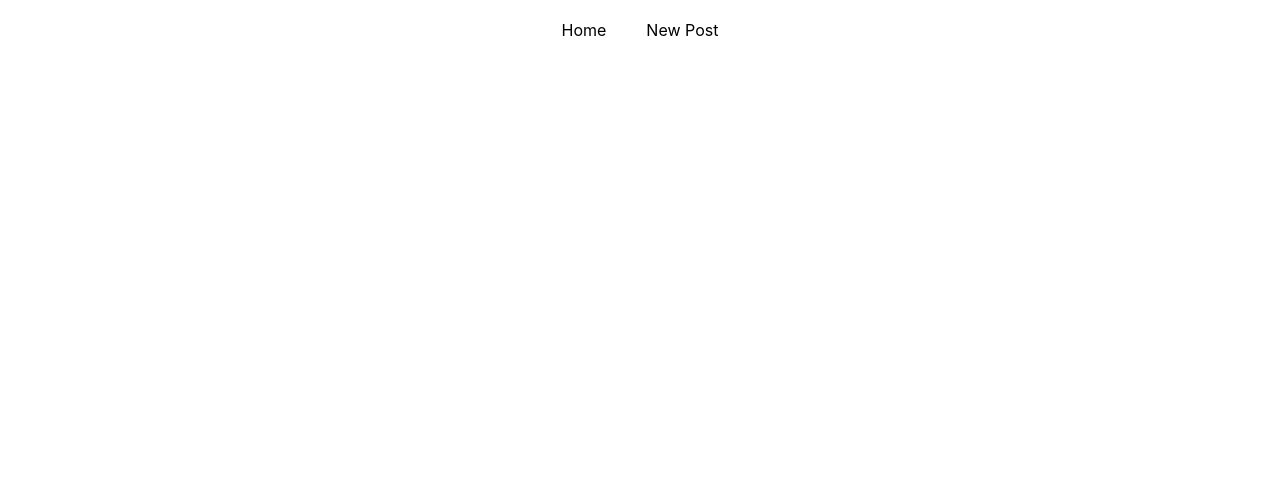
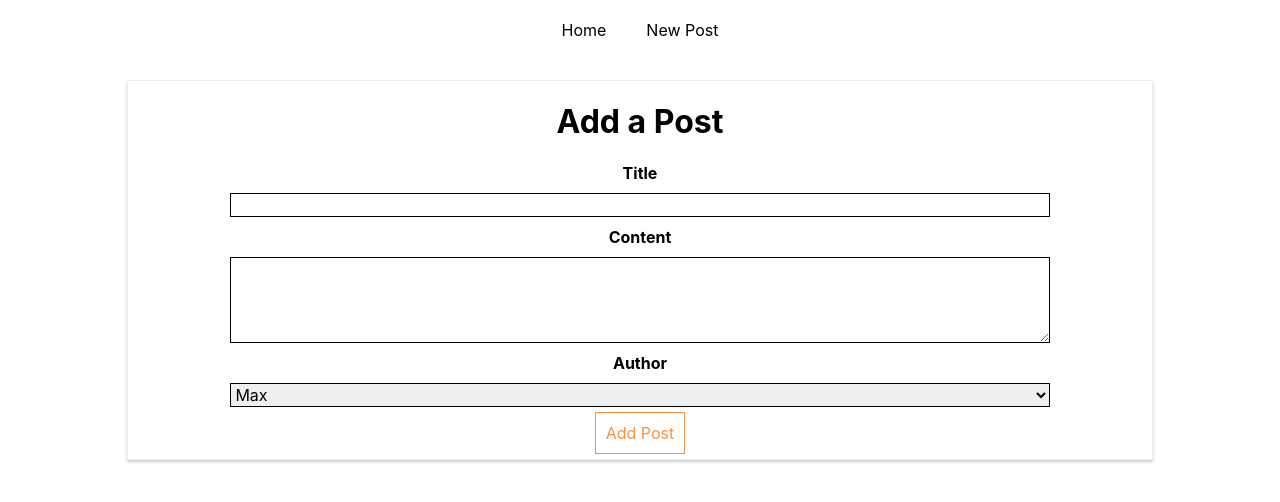
Before and after one commit to CengAmat/React-Zone-2, a React (Create React App) app in the folder react-http/: page /new-post in a window 1280 px wide. Shown: the top 502 px of the page. Built offline with nearby package versions, Linux system fonts and the light colour scheme.

Commit message:
Switching Between Pages

```diff
--- a/react-http/src/containers/Blog/Blog.js
+++ b/react-http/src/containers/Blog/Blog.js
@@ -2,6 +2,7 @@ import React, { Component } from "react";
 import { Route } from 'react-router-dom';
 // import axios from "axios";
 import Posts from '../../containers/Blog/Posts/Posts';
+import NewPost from '../Blog/NewPost/NewPost';
 import "./Blog.css";
 
 class Blog extends Component {
@@ -19,6 +20,7 @@ class Blog extends Component {
         {/* <Route path ="/" exact render={() => <h1>Home</h1>}/>
         <Route path ="/new-post" render={() => <h1>Home 2</h1>}/> */}
         <Route path ="/" exact component = {Posts} />
+        <Route path ="/new-post" component = {NewPost} />
       </div>
     );
   }
```
